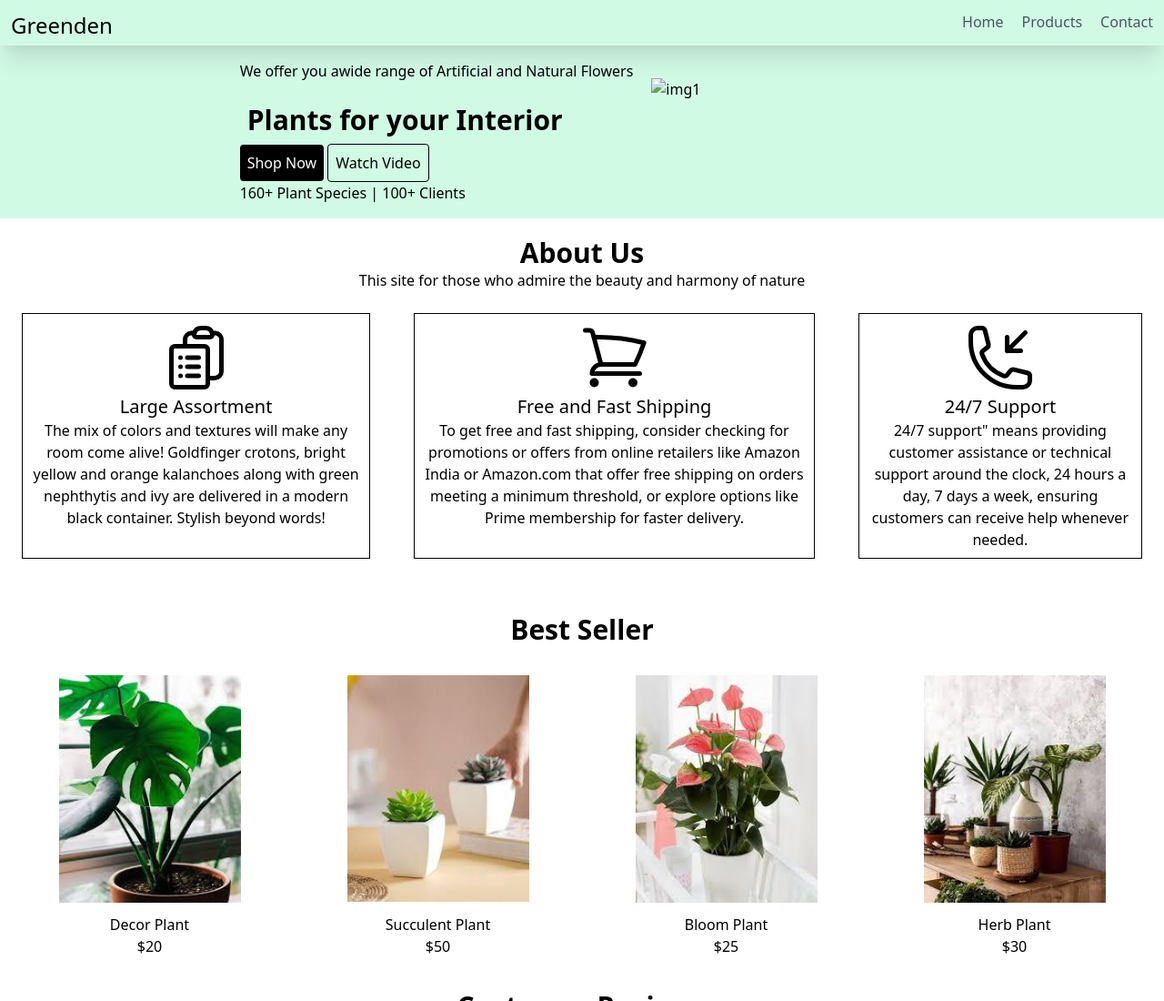
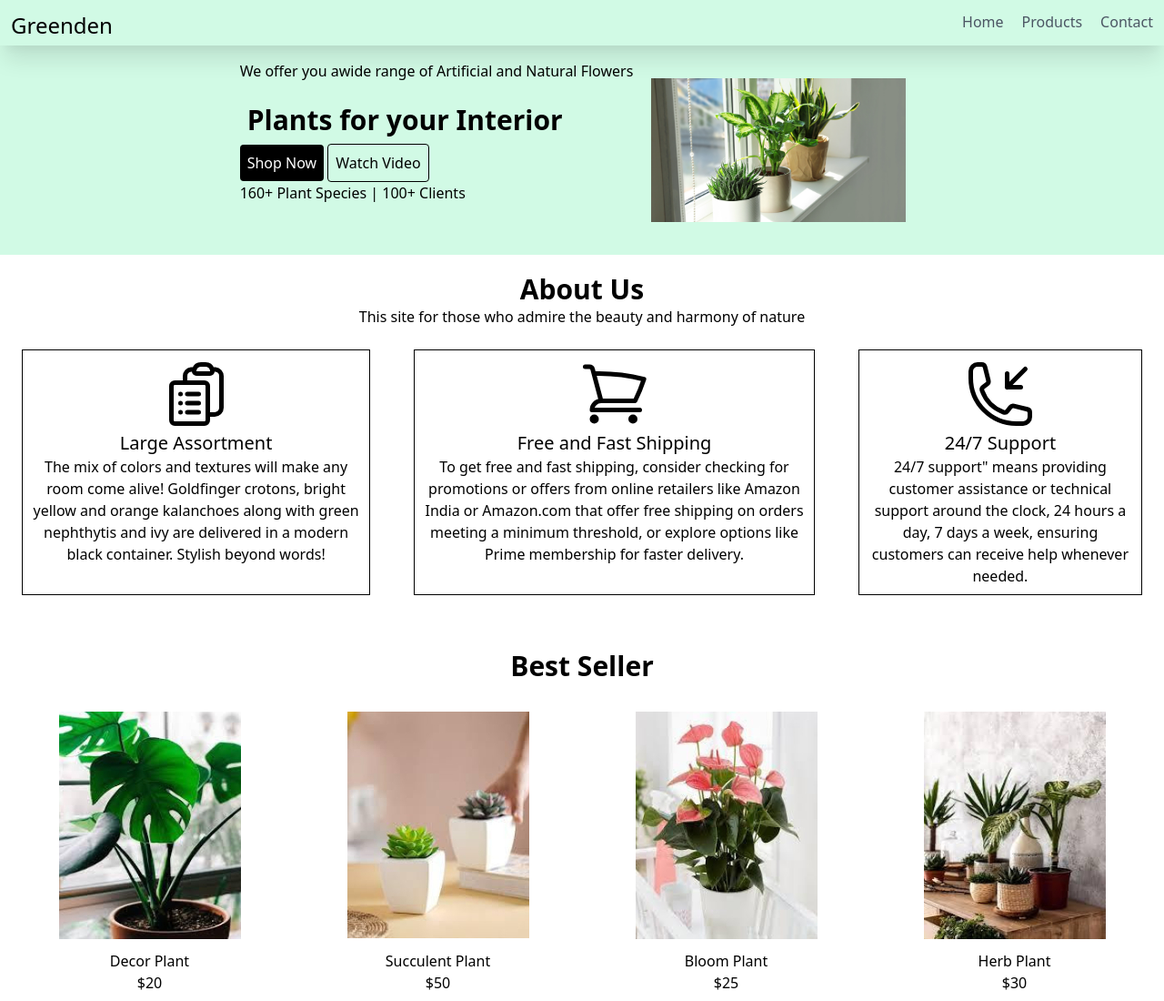
Before and after one commit to Varshinijaya/Greenden, a plain HTML site: page index.html in a window 1280 px wide. Shown: the top 1100 px of the page at 91% size. Drawn offline with nearby package versions, Linux system fonts and the light colour scheme; files whose address does not match are found by name.

Commit message:
Update index.html

```diff
--- a/index.html
+++ b/index.html
@@ -53,7 +53,7 @@
 
 
         <div class="hidden md:block p-5 w-80 h-50">
-            <img src="./images/header-img.jpg" alt="img1">
+            <img src="header-img.jpg" alt="img1">
         </div>
 
 
```
